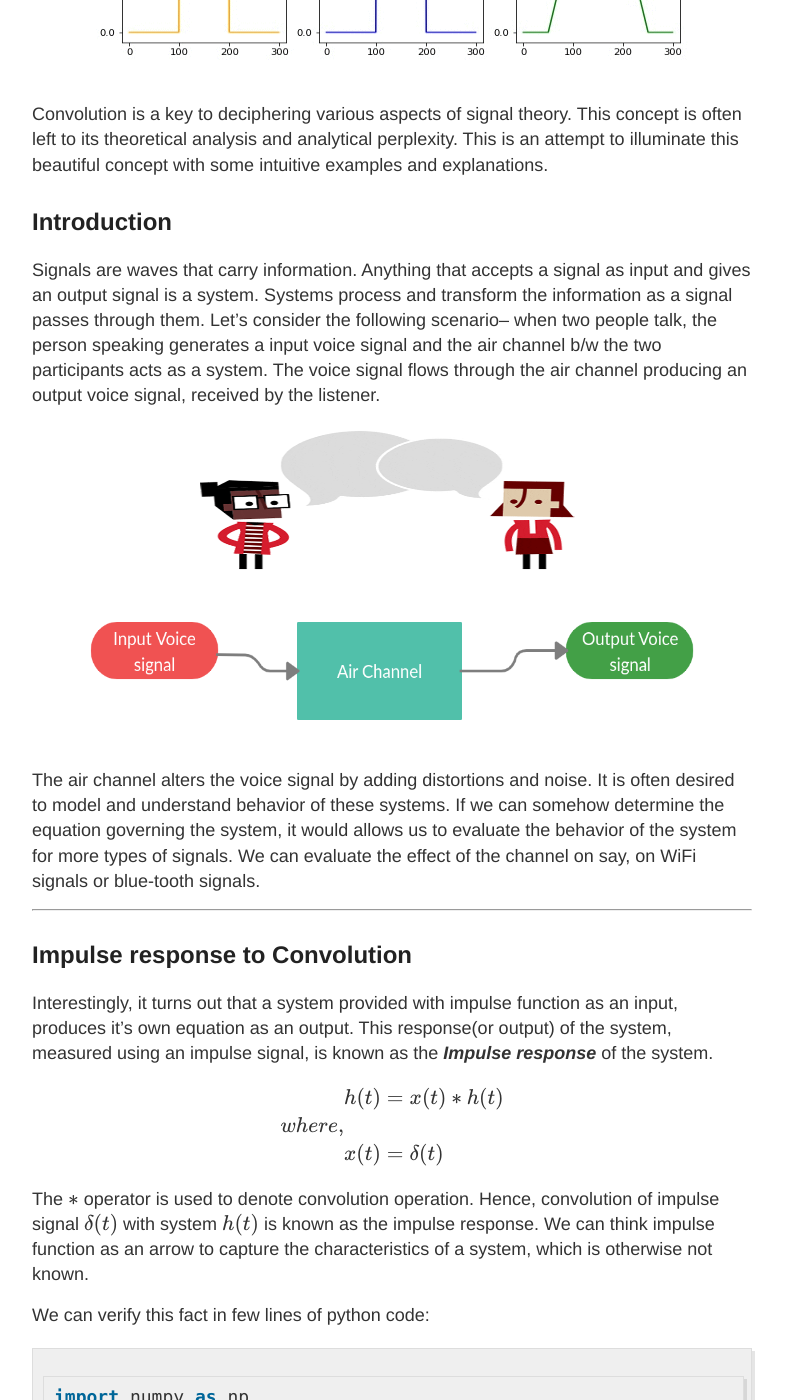
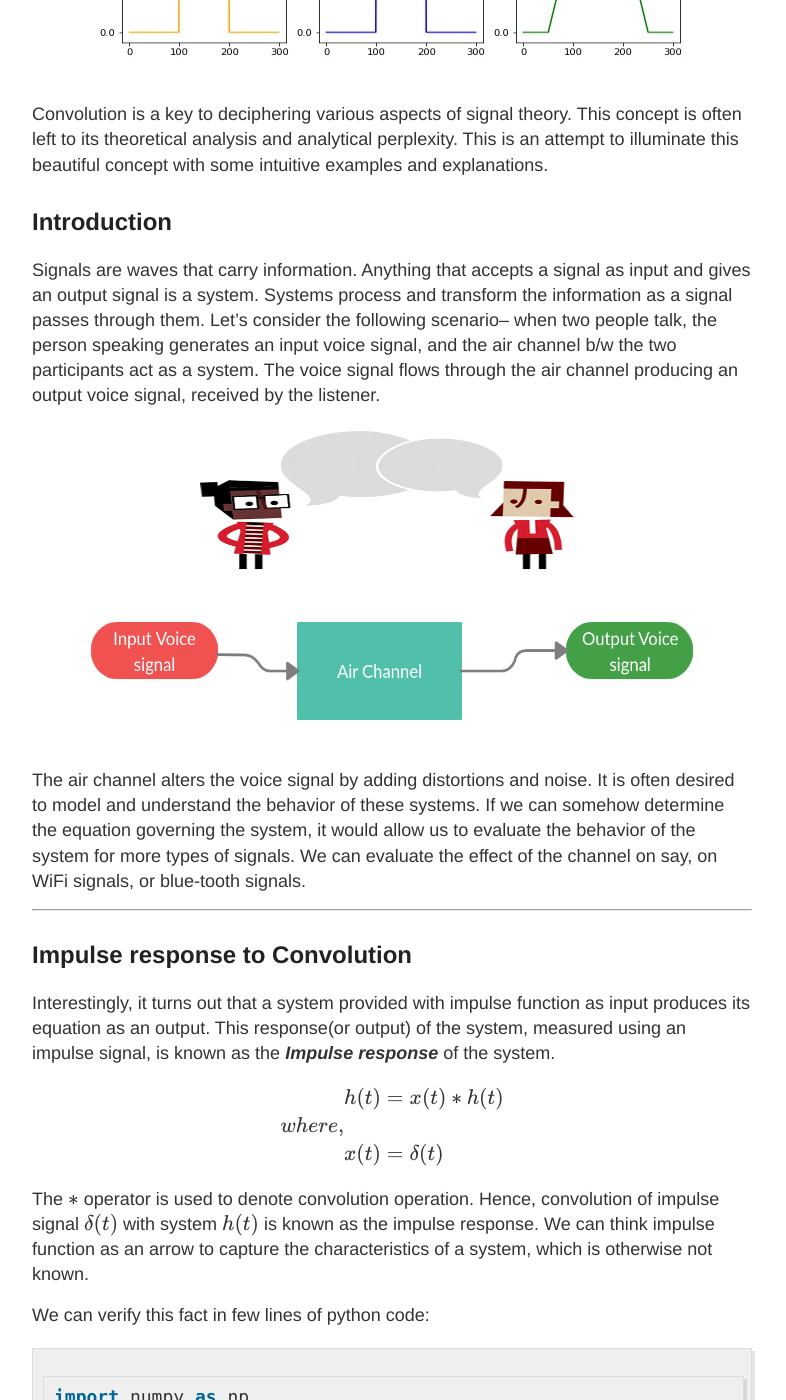
Before and after one commit to ankitk50/ankitk50.github.io, a Jekyll site: the page built from _posts/2020-05-23-ConvolutionSignalTheory.md, in a window 1280 px wide and 1400 px high, scrolled down 447 px. Shown: the whole window, without its empty margins (248-1034 px from the left). Built offline with Jekyll 4.4.1, drawn with Linux system fonts in a browser that asks for light colours; formulas are drawn with MathJax 3; some of the changed text lies outside the part shown.

Commit message:
Grammerly corrections

```diff
--- a/_layouts/default.html
+++ b/_layouts/default.html
@@ -34,7 +34,7 @@
           </div>
 
           <nav>
-            <a href="{{ site.baseurl }}/">Blog</a>
+            <a href="{{ site.baseurl }}/">Home</a>
             <a href="{{ site.baseurl }}/about">About</a>
           </nav>
         </header>
--- a/_posts/2020-05-23-ConvolutionSignalTheory.md
+++ b/_posts/2020-05-23-ConvolutionSignalTheory.md
@@ -14,7 +14,7 @@ Convolution is a key to deciphering various aspects of signal theory. This conce
 
 ## Introduction
 
-Signals are waves that carry information. Anything that accepts a signal as input and gives an output signal is a system. Systems process and transform the information as a signal passes through them. Let's consider the following scenario-- when two people talk, the person speaking generates a input voice signal and the air channel b/w the two participants acts as a system. The voice signal flows through the air channel producing an output voice signal, received by the listener.
+Signals are waves that carry information. Anything that accepts a signal as input and gives an output signal is a system. Systems process and transform the information as a signal passes through them. Let's consider the following scenario-- when two people talk, the person speaking generates an input voice signal, and the air channel b/w the two participants act as a system. The voice signal flows through the air channel producing an output voice signal, received by the listener.
 
 <p align="center">
 <img src="/blog/assets/conversation.gif" width="400" height="150" alt="converation">
@@ -23,13 +23,13 @@ Signals are waves that carry information. Anything that accepts a signal as inpu
 <img src="/blog/assets/system.png" width="650" height="150" alt="signal System">
 </p>
 
-The air channel alters the voice signal by adding distortions and noise. It is often desired to model and understand behavior of these systems. If we can somehow determine the equation governing the system, it would allows us to evaluate the behavior of the system for more types of signals. We can evaluate the effect of the channel on say, on WiFi signals or blue-tooth signals.
+The air channel alters the voice signal by adding distortions and noise. It is often desired to model and understand the behavior of these systems. If we can somehow determine the equation governing the system, it would allow us to evaluate the behavior of the system for more types of signals. We can evaluate the effect of the channel on say, on WiFi signals, or blue-tooth signals.
 
 ---
 
 ## Impulse response to Convolution
 
-Interestingly, it turns out that a system provided with impulse function as an input, produces it's own equation as an output. This response(or output) of the system, measured using an impulse signal, is known as the ***Impulse response*** of the system.
+Interestingly, it turns out that a system provided with impulse function as input produces its equation as an output. This response(or output) of the system, measured using an impulse signal, is known as the ***Impulse response*** of the system.
 
 $$
 \begin{align*}
@@ -75,7 +75,7 @@ The output looks like this:
 </p>
 
 
-Here, the output of system is given as convolution of input signal $$h(t)$$ with system equation. The convolution of signal $$x(t)$$ with system $$h(t)$$ is defined as:
+Here, the output of the system is given as convolution of input signal $$h(t)$$ with system equation. The convolution of signal $$x(t)$$ with system $$h(t)$$ is defined as:
 
 $$
 \begin{align*}
@@ -84,7 +84,7 @@ $$
 \end{align*}
 $$
 
-Under the hood, the operation simply means flipping one of the signals and sweeping it across the entire range, evaluating area of the overlapping region. This is shown in the following animation from [wikipedia](https://en.wikipedia.org/wiki/Convolution).
+Under the hood, the operation simply means flipping one of the signals and sweeping it across the entire range, evaluating the area of the overlapping region. This is shown in the following animation from [Wikipedia](https://en.wikipedia.org/wiki/Convolution).
 
 <p align="center">
 <img src="/blog/assets/Convolution_of_box_signal_with_itself2.gif" width="580" height="160" alt="convolution">
@@ -94,17 +94,17 @@ Under the hood, the operation simply means flipping one of the signals and sweep
 <img src="/blog/assets/Convolution_of_spiky_function_with_box2.gif" width="580" height="160" alt="convolution">
 </p>
 
-Notice, how one signal changes and tries to capture some of the features of the another. Convolution operation is all about capturing the behavior of the system and applying them to input signals. The output is signal is derived using the characteristics of input signal as well as the system.
+Notice, how one signal changes and tries to capture some of the features of the another. The convolution operation is all about capturing the behavior of the system and applying them to input signals. The output is signal is derived using the characteristics of the input signal as well as the system.
 
 ---
 
 ## Practical aspects of Convolution
 
-Convolution is an essential operation in audio signal processing where the process is used to generate different sound effects in the multimedia industry. Here are two examples from [CKSDE](http://www.cksde.com/) which allows you to listen to convolution of two different audio samples.
+Convolution is an essential operation in audio signal processing where the process is used to generate different sound effects in the multimedia industry. Here are two examples from [CKSDE](http://www.cksde.com/) which allows you to listen to the convolution of two different audio samples.
 
 ### Example 1:
 
-In this example, voice of a man is fed as an input to a system that produces metallic delay effect.
+In this example, voice of a man is fed as an input to a system that produces a metallic delay effect.
 
 <iframe width="30%" height="100" scrolling="no" frameborder="no" allow="autoplay" src="https://w.soundcloud.com/player/?url=https%3A//api.soundcloud.com/tracks/826316686&color=%23ff5500&auto_play=false&hide_related=false&show_comments=true&show_user=true&show_reposts=false&show_teaser=true&visual=true"></iframe>
 
@@ -114,7 +114,7 @@ In this example, voice of a man is fed as an input to a system that produces met
 
 ### Example 2:
 
-In this example, audio of a snare drum is fed as an input to a system that produces decaying white noise.
+In this example, audio of a snare drum is fed as an input to a system that produces a decaying white noise.
 
 <iframe width="30%" height="100" scrolling="no" frameborder="no" allow="autoplay" src="https://w.soundcloud.com/player/?url=https%3A//api.soundcloud.com/tracks/826332850&color=%23ff5500&auto_play=false&hide_related=false&show_comments=true&show_user=true&show_reposts=false&show_teaser=true&visual=true"></iframe>
 
@@ -123,7 +123,7 @@ In this example, audio of a snare drum is fed as an input to a system that produ
 <iframe width="30%" height="100" scrolling="no" frameborder="no" allow="autoplay" src="https://w.soundcloud.com/player/?url=https%3A//api.soundcloud.com/tracks/826332838&color=%23ff5500&auto_play=false&hide_related=false&show_comments=true&show_user=true&show_reposts=false&show_teaser=true&visual=true"></iframe>
 
 
-Apart from this, convolutions also work with images and have immense applications in image recognition, filtering etc. These are some interesting topics, which I would cover separately in my future posts.
+Apart from this, convolutions also work with images and have immense applications in image recognition, filtering, etc. These are some interesting topics, which I would cover separately in my future posts.
 
 ---
 
```
Also changed, not shown: _posts/2020-05-10-Past_Projects.md (+2 -2 lines), _posts/2020-05-12-Fourier.md (+8 -8 lines).
